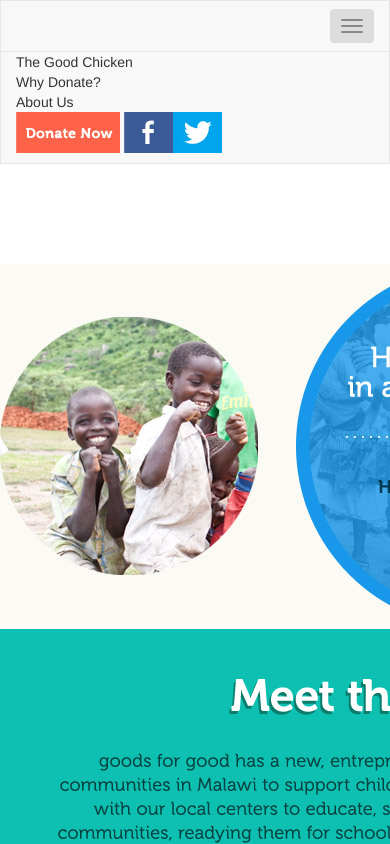
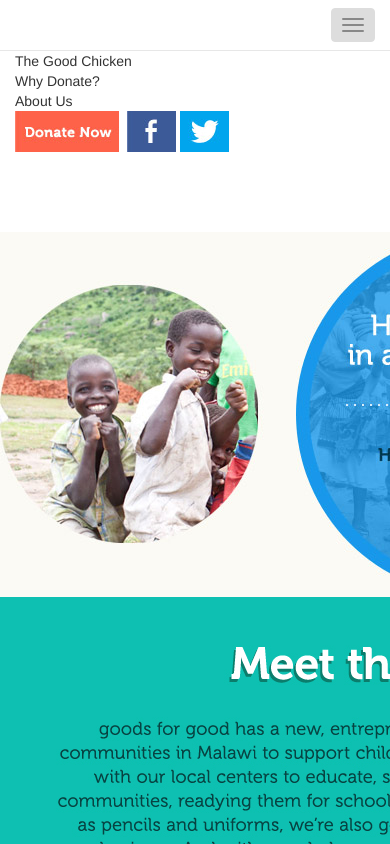
Before and after one commit to noximus/Goods-4-good-2012Gala, a plain HTML site: page index.html in a window 390 px wide. Both pictures are taken after a click on the button "Toggle navigation". Shown: the top 844 px of the page. Drawn offline with Linux system fonts and the light colour scheme; files whose address does not match are found by name.

Commit message:
remade nav with BS

```diff
--- a/css/style.css
+++ b/css/style.css
@@ -73,6 +73,7 @@
 		background: url("../images/logo.png");
 		width: 228px;
 		height: 45px;
+		float: left;
 	}
 	#nav-chicken{
 		margin-left:80px;
@@ -92,6 +93,9 @@
 	}
 	#social{
 		margin-top: 15px;
+	}
+	#social a{
+		float: left;
 	}
 	#hero-bg{
 		width: 100%;
--- a/index.html
+++ b/index.html
@@ -14,7 +14,41 @@
 <body>
 	<div id="top-border"></div>
 
+
 	<nav class="navbar navbar-default" id="navigation" role="navigation">
+  <div class="container" id="top-nav">
+    <!-- Brand and toggle get grouped for better mobile display -->
+    <div class="navbar-header">
+      <button type="button" class="navbar-toggle collapsed" data-toggle="collapse" data-target="#bs-example-navbar-collapse-1">
+        <span class="sr-only">Toggle navigation</span>
+        <span class="icon-bar"></span>
+        <span class="icon-bar"></span>
+        <span class="icon-bar"></span>
+      </button>
+      <a class="navbar-brand" href="index.html" id="nav-logo"></a>
+    </div>
+
+    <!-- Collect the nav links, forms, and other content for toggling -->
+    <div class="collapse navbar-collapse" id="bs-example-navbar-collapse-1">
+      <ul class="nav navbar-nav">
+        <li id="nav-chicken">The Good Chicken</li>
+        <li id="nav-donate">Why Donate?</li>
+        <li id="nav-about">About Us</li>
+        <li id="social">
+			<a href="http://goodsforgood.org/index.php/donate/" border="0"><img src="images/header-dontateNow.jpg" /></a>&nbsp;
+			<a target="_blank" href="https://www.facebook.com/sharer/sharer.php?u=http://goodsforgood.org" border="0"><img src="images/header-facebook.jpg" /></a>
+			<a href="http://www.twitter.com/share?url=http://goodsforgood.org" target="_blank" border="0"><img src="images/header-twitter.jpg" /></a>
+		</li>
+      </ul>
+    </div><!-- /.navbar-collapse -->
+  </div><!-- /.container-fluid -->
+</nav>
+
+
+
+
+
+	<!-- <nav class="navbar navbar-default" id="navigation" role="navigation">
 	<div class="container-fluid">
 		<div class="navbar-header">
 	      <button type="button" class="navbar-toggle collapsed" data-toggle="collapse" data-target="#bs-example-navbar-collapse-1">
@@ -27,15 +61,19 @@
 	    </div>
 		<div class="collapse navbar-collapse" id="bs-example-navbar-collapse-1">
 			<ul id="top-nav">
-				<!-- <li id="nav-logo"></li> -->
+				<li id="nav-logo"></li>
 				<li id="nav-chicken">The Good Chicken</li>
 				<li id="nav-donate">Why Donate?</li>
 				<li id="nav-about">About Us</li>
-				<li id="social"><a href="http://goodsforgood.org/index.php/donate/" border="0"><img src="images/header-dontateNow.jpg" /></a>&nbsp;<a target="_blank" href="https://www.facebook.com/sharer/sharer.php?u=http://goodsforgood.org" border="0"><img src="images/header-facebook.jpg" /></a><a href="http://www.twitter.com/share?url=http://goodsforgood.org" target="_blank" border="0"><img src="images/header-twitter.jpg" /></a></li>
+				<li id="social">
+					<a href="http://goodsforgood.org/index.php/donate/" border="0"><img src="images/header-dontateNow.jpg" /></a>&nbsp;
+					<a target="_blank" href="https://www.facebook.com/sharer/sharer.php?u=http://goodsforgood.org" border="0"><img src="images/header-facebook.jpg" /></a>
+					<a href="http://www.twitter.com/share?url=http://goodsforgood.org" target="_blank" border="0"><img src="images/header-twitter.jpg" /></a>
+				</li>
 			</ul>
 		</div>
 	</div>
-	</nav>
+	</nav> -->
 
 
 	<div id="page">
```
Also changed, not shown: css/bootstrap.css.
